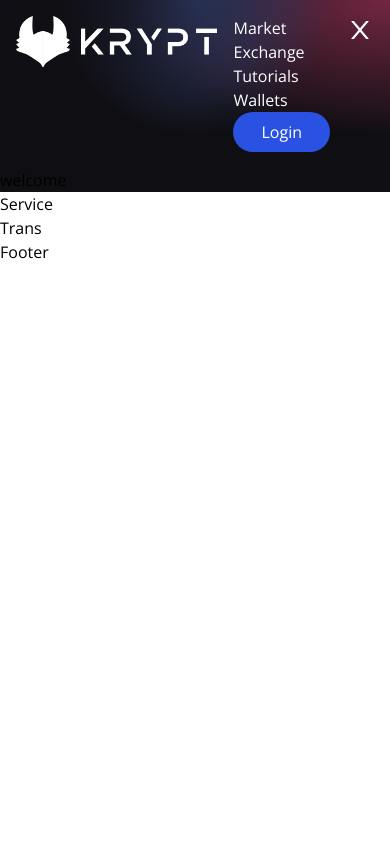
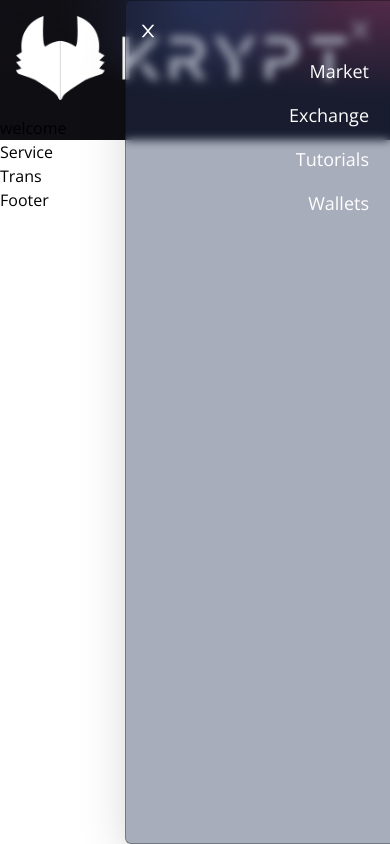
Before and after one commit to Kontenty/krypto-metamask-app, a React (Vite) app in the folder client/: page / in a window 390 px wide. Both pictures are taken after a click on the icon 360 px from the left and 30 px from the top of the page. Built offline with nearby package versions, Linux system fonts and the light colour scheme.

Commit message:
navbar styling for mobile

```diff
--- a/client/src/components/Navbar.jsx
+++ b/client/src/components/Navbar.jsx
@@ -4,6 +4,8 @@ import { HiMenuAlt4 } from 'react-icons/hi';
 
 import NavbarItem from './NavbarItem';
 import Logo from '../images/logo.png';
+
+const navItems = ['Market', 'Exchange', 'Tutorials', 'Wallets'];
 
 const Navbar = () => {
   const [toggleMenu, setToggleMenu] = useState(false);
@@ -13,27 +15,41 @@ const Navbar = () => {
         <div className="md:flex=[0.5] flex-initial">
           <img src={Logo} alt="logo" className="w4" />
         </div>
-        <ul className="text-white md:flex list-none justify-between flex- items-center flex-initial">
-          {['Market', 'Exchange', 'Tutorials', 'Wallets'].map((item, index) => (
-            <NavbarItem title={item} key={index} />
+        <ul className="text-white hidden md:flex list-none justify-between items-center flex-initial">
+          {navItems.map((item, index) => (
+            <NavbarItem title={item} key={index + item} />
           ))}
           <li className="bg-[#2952e3] py-2 px-7 mx-4 rounded-full cursor-pointer hover:bg-[#2546bd]">
             Login
           </li>
         </ul>
-        <div className="flex relative">
+        <div className="flex relative md:hidden">
           {toggleMenu ? (
             <AiOutlineClose
               fontSize={28}
-              className="text-white md:hidden cursor-pointer"
+              className="text-white cursor-pointer"
               onClick={() => setToggleMenu(false)}
             />
           ) : (
             <HiMenuAlt4
               fontSize={28}
-              className="text-white md:hidden cursor-pointer"
+              className="text-white cursor-pointer"
               onClick={() => setToggleMenu(true)}
             />
+          )}
+          {toggleMenu && (
+            <ul className="fixed z-10 top-0 -right-2 p-3 w-[70vw] h-screen shadow-2xl list-none flex flex-col justify-start items-end rounded-md blue-glassmorphism text-white">
+              <li className="text-xl w-full my-2">
+                <AiOutlineClose onClick={() => setToggleMenu(false)} />
+              </li>
+              {navItems.map((item, index) => (
+                <NavbarItem
+                  title={item}
+                  key={index + item}
+                  classProps="my-2 text-lg"
+                />
+              ))}
+            </ul>
           )}
         </div>
       </nav>
```
